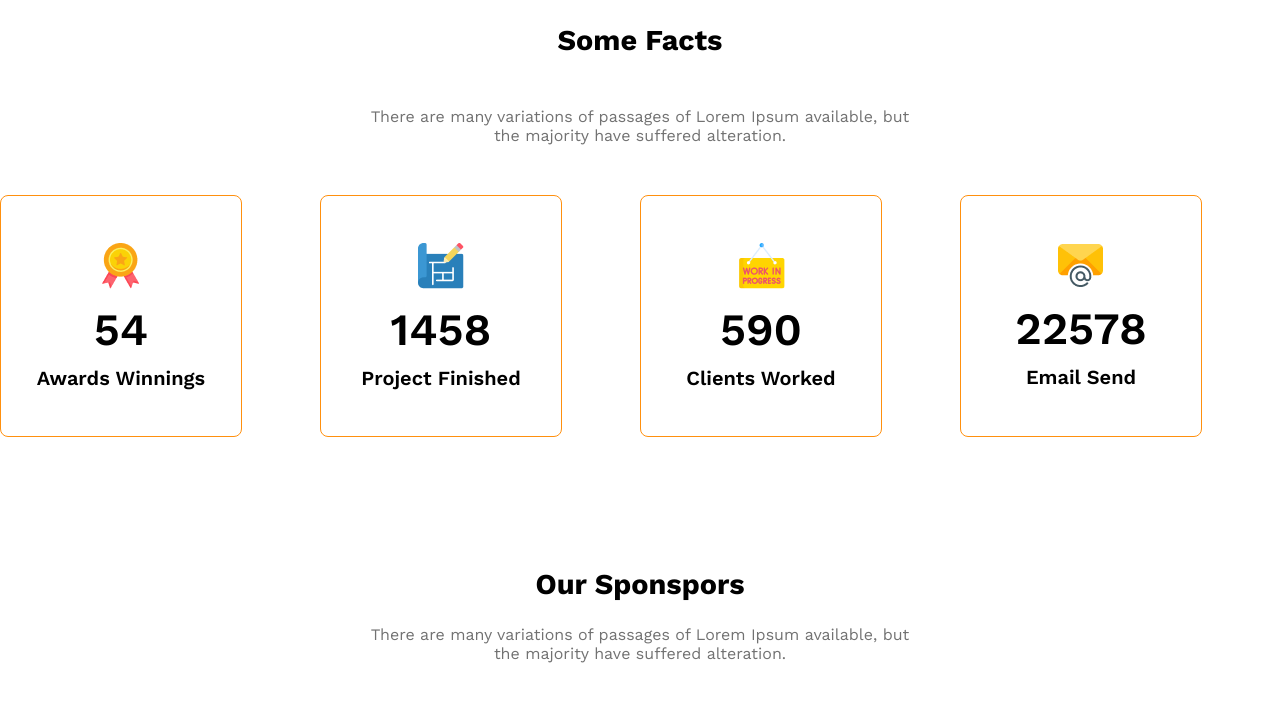
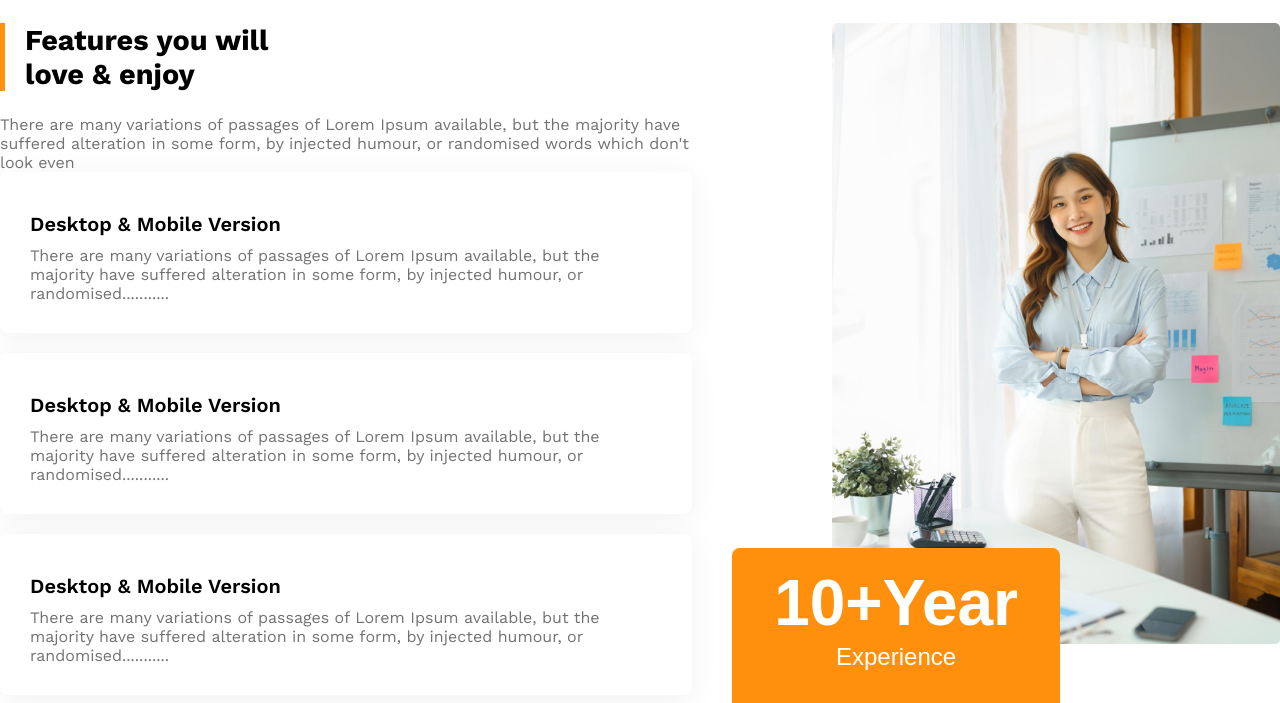
Before and after one commit to mddalimmiah/g3-architect-website, a plain HTML site: page index.html in a window 1280 px wide. Shown: the part 2230-2933 px from the top of the page. Drawn offline with nearby package versions, Linux system fonts and the light colour scheme.

Commit message:
added featue section and footer section

```diff
--- a/index.html
+++ b/index.html
@@ -48,6 +48,38 @@
             </div>
         </section>
         <!-- feature will enjoy start -->
+         <section class="features display-flex">
+            <div>
+                <h3 id="feature-section-title" class="section-title">
+                    Features you will <br> love & enjoy
+                </h3>
+                <p class="text-light-gray">There are many variations of passages of Lorem Ipsum available, but the majority have suffered alteration in some form, by injected humour, or randomised words which don't look even</p>
+                <div class="feature-card">
+                    <h3 class="feature-title">Desktop & Mobile Version</h3>
+                    <p class="text-light-gray">There are many variations of passages of Lorem Ipsum available, but the majority have suffered alteration in some form, by injected humour, or randomised...........</p>
+                </div>
+                <div class="feature-card">
+                    <h3 class="feature-title">Desktop & Mobile Version</h3>
+                    <p class="text-light-gray">There are many variations of passages of Lorem Ipsum available, but the majority have suffered alteration in some form, by injected humour, or randomised...........</p>
+                </div>
+                <div class="feature-card">
+                    <h3 class="feature-title">Desktop & Mobile Version</h3>
+                    <p class="text-light-gray">There are many variations of passages of Lorem Ipsum available, but the majority have suffered alteration in some form, by injected humour, or randomised...........</p>
+                </div>
+                <div class="feature-card">
+                    <h3 class="feature-title">Desktop & Mobile Version</h3>
+                    <p class="text-light-gray">There are many variations of passages of Lorem Ipsum available, but the majority have suffered alteration in some form, by injected humour, or randomised...........</p>
+                </div>
+            </div>
+            <div class="feature-architect">
+                <img src="images/architect.png" alt="">
+                <button id="experience-badge" class="btn-primary">
+                    <span id="experience-year">10+Year</span>
+                    <br><br>
+                    <span>Experience</span>
+                </button>
+            </div>
+         </section>
          <section>
             <h3  class="section-title text-center">Some Facts</h3>
             <p class="text-light-gray fact-description">There are many variations of passages of Lorem Ipsum available, but the majority have suffered alteration.</p>
@@ -83,7 +115,7 @@
                 </div>
             </div>
          </section>
-
+         <!-- sponsor section start -->
          <section class="our-sponosors">
             <div class="sponosr-info">
                 <h3 class="section-title">Our Sponspors</h3>
@@ -98,6 +130,9 @@
             </div>
 
          </section>
-    <footer></footer>
+         <!-- sponsor section end -->
+    <footer>
+        <p class="footer-description text-light-gray text-center">All rights reserved copyright@2023 startup landing page design</p>
+    </footer>
 </body>
 </html>
--- a/styles/styles.css
+++ b/styles/styles.css
@@ -109,6 +109,41 @@ main>section{
         grid-template-columns: repeat(2, 1fr);
         gap: 24px;
     }
+
+    /* feature section styles */
+    .features{
+      gap: 140px;
+    }
+    #feature-section-title{
+      border-left: 5px solid #FF900E;
+      padding-left: 20px;
+
+    }
+    .feature-card{
+      padding: 30px;
+      border-radius: 8px;
+      box-shadow: 0px 4px 30px 0px rgba(0, 0, 0, 0.06);
+      margin-bottom: 20px;
+    }
+    .feature-card .feature-title{
+      font-weight: 600;
+      font-size: 1.25rem;
+     margin: 10px auto;
+    }
+    .feature-architect img{
+      width: 100%;
+    }
+    #experience-badge{
+      padding: 45px 42px;
+      font-size: 1.5rem;
+      font-weight: 500;
+      margin-left: -100px;
+      margin-top: -100px;
+    }
+    #experience-year{
+      font-size: 4rem;
+      font-weight: 700;
+    }
     .our-features{
         margin-left: 130px;
         max-width: 530px;
@@ -167,10 +202,14 @@ main>section{
       filter: grayscale(100%);
       /* filter color image k gray scal kore  */
     }
+    footer{
+      padding-top:100px;
+      padding-bottom: 100px;
+    }
   /* responsive media query */
   @media screen and (max-width:576px) {
     .navbar, .nav-links,
-    .teams{
+    .teams, .features{
         flex-direction: column;
     }
     .team-img-container, .facts-container{
@@ -190,12 +229,18 @@ main>section{
       justify-items: center;
       gap: 50px;
     }
+    #experience-badge{
+
+      margin-left: 20px;
+      margin-top: 20px;
+    }
+
   }
 
 
   /* response medium device  */
   @media screen and (min-width:576px) and (max-width:992px) {
-    .teams{
+    .teams, .features{
         flex-direction: column;
     }
     .our-features{
@@ -207,4 +252,9 @@ main>section{
       justify-items: center;
       gap: 24px;
     }
+    #experience-badge{
+
+      margin-left: 20px;
+      margin-top: 20px;
+    }
   }
```
